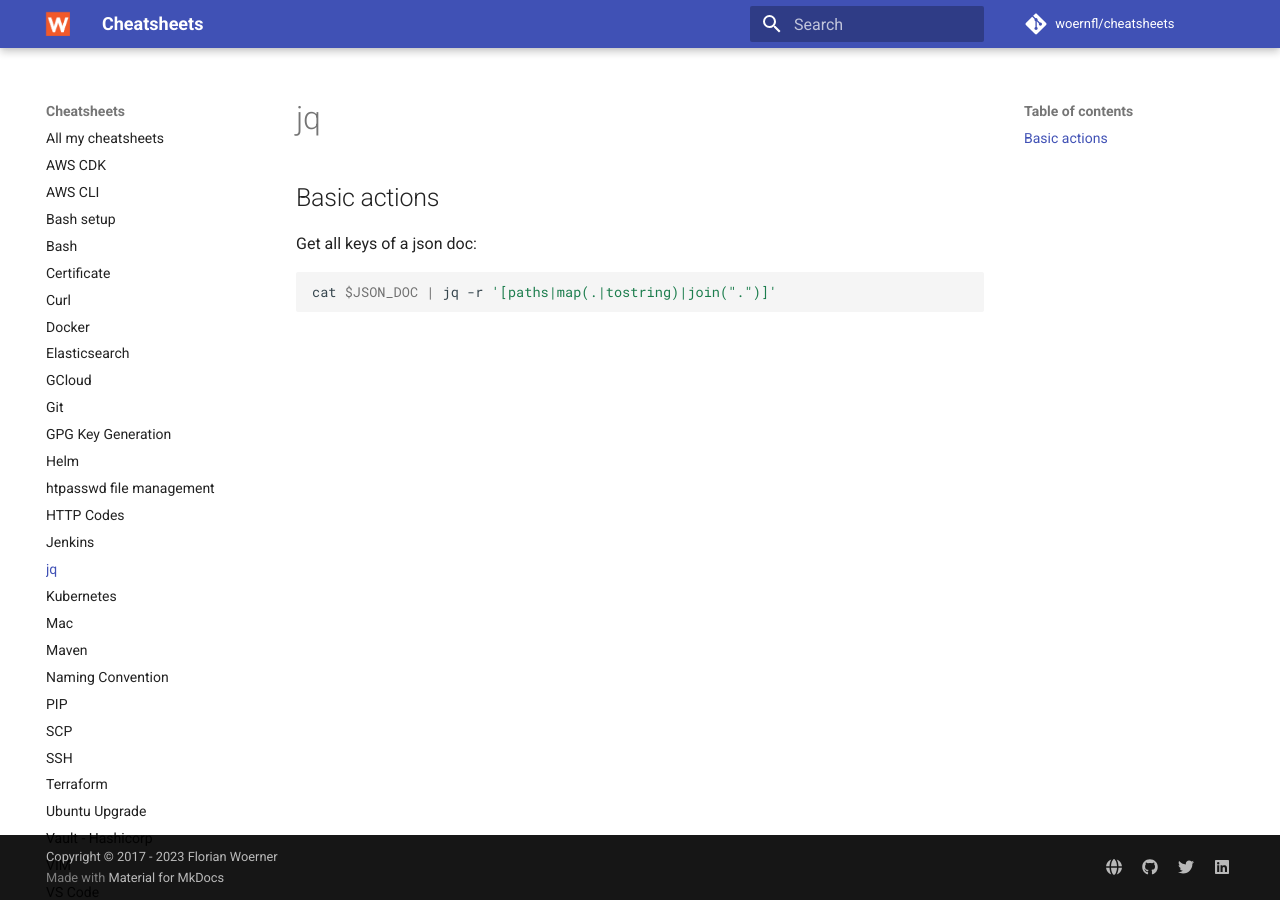
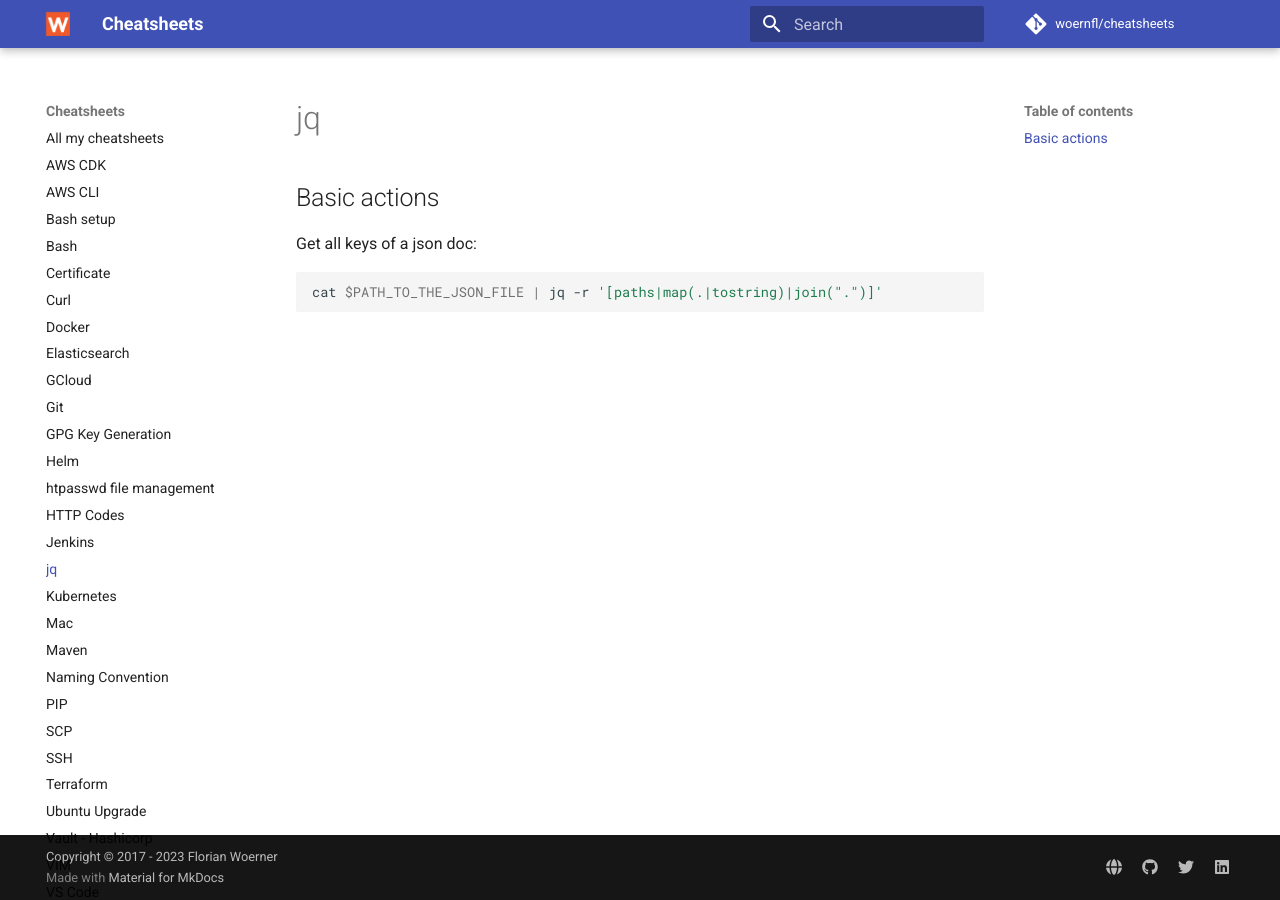
Before and after one commit to woernfl/cheatsheets, an MkDocs documentation site: the page built from docs/jq.md, in a window 1280 px wide. Built offline with MkDocs 1.6.1 and Material for MkDocs 9.7.7, drawn with Linux system fonts in a browser that asks for light colours; comment, search, counter and statistics services are not loaded.

Commit message:
Update jq.md

````diff
--- a/docs/jq.md
+++ b/docs/jq.md
@@ -5,5 +5,5 @@
 Get all keys of a json doc:
 
 ```bash
-cat $JSON_DOC | jq -r '[paths|map(.|tostring)|join(".")]'
+cat $PATH_TO_THE_JSON_FILE | jq -r '[paths|map(.|tostring)|join(".")]'
 ```
````
